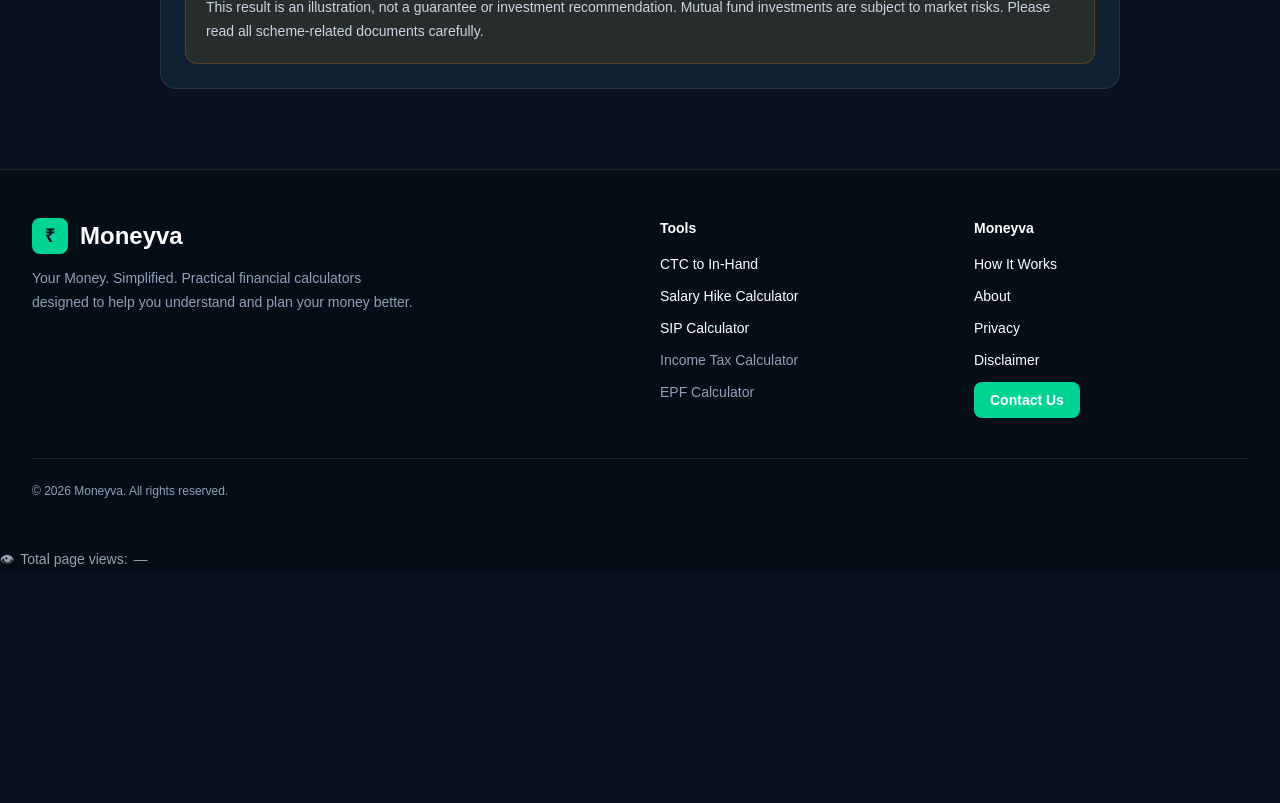
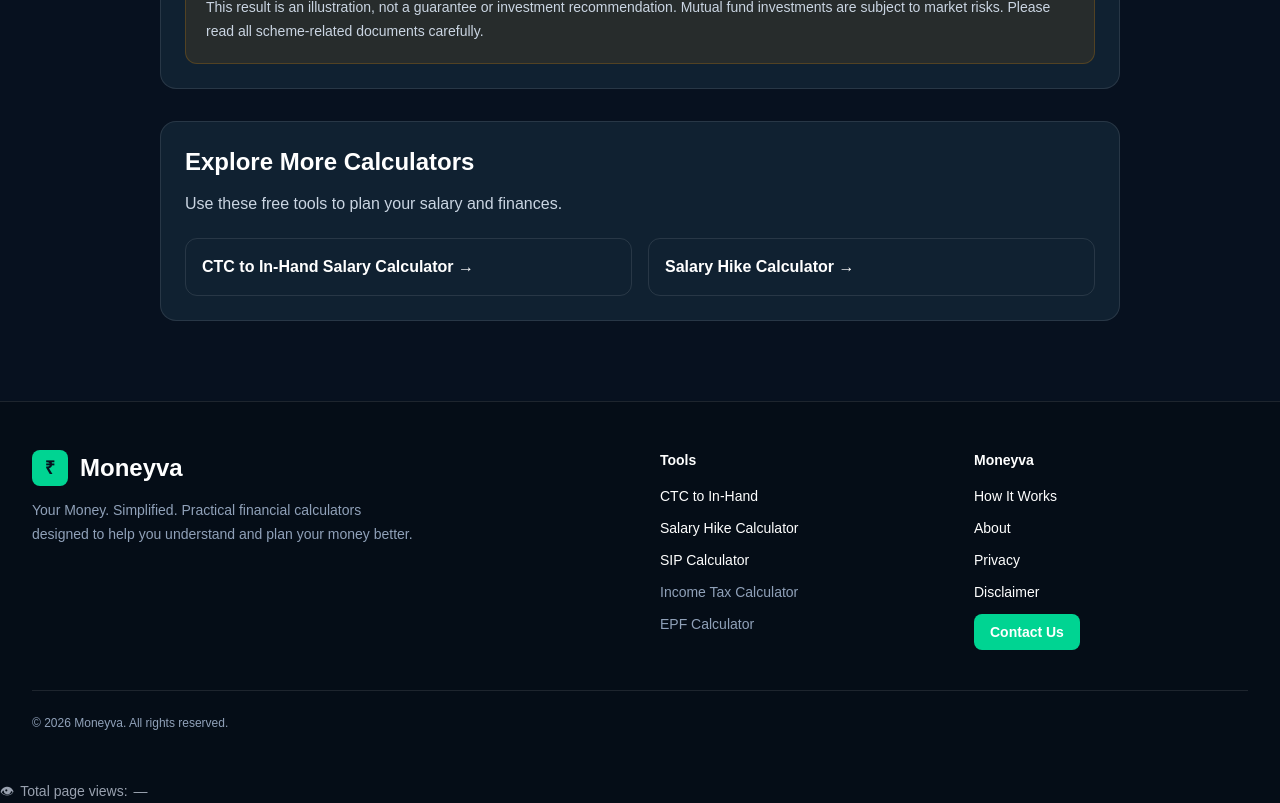
Before and after one commit to Raghawendrasinha/moneyva, a Next.js app: page /sip-calculator in a window 1280 px wide. Shown: the part 1260-2063 px from the top of the page. Before the commit the page ends 1831 px from the top, so only its background shows below. Built offline with nearby package versions, Linux system fonts and the light colour scheme; no server answers; the database is empty.

Commit message:
SEO: improve SIP calculator internal linking

```diff
--- a/app/layout.tsx
+++ b/app/layout.tsx
@@ -64,7 +64,7 @@ const websiteJsonLd = {
   name: "Moneyva",
   url: "https://www.moneyva.in/",
   description:
-    "Free salary and financial calculators for India, including CTC, in-hand salary and salary hike calculators.",
+    "Free salary and financial calculators for India, including CTC, in-hand salary, salary hike and SIP calculators.",
   inLanguage: "en-IN",
 };
 
--- a/app/sip-calculator/page.tsx
+++ b/app/sip-calculator/page.tsx
@@ -35,6 +35,10 @@ const content = {
     disclaimerTitle: "Important disclaimer",
     disclaimer:
       "This result is an illustration, not a guarantee or investment recommendation. Mutual fund investments are subject to market risks. Please read all scheme-related documents carefully.",
+    relatedTitle: "Explore More Calculators",
+    relatedDescription: "Use these free tools to plan your salary and finances.",
+    ctcCalculator: "CTC to In-Hand Salary Calculator",
+    salaryHikeCalculator: "Salary Hike Calculator",
     home: "Home",
     invalidInvestment: "Enter a monthly investment above ₹0.",
     invalidReturn: "Enter an annual return between 0% and 20%.",
@@ -69,6 +73,10 @@ const content = {
     disclaimerTitle: "महत्वपूर्ण डिस्क्लेमर",
     disclaimer:
       "यह केवल अनुमान है, रिटर्न की गारंटी या निवेश की सलाह नहीं। म्यूचुअल फंड निवेश बाजार जोखिमों के अधीन हैं। निवेश करने से पहले योजना से जुड़े सभी दस्तावेज ध्यान से पढ़ें।",
+    relatedTitle: "अन्य कैलकुलेटर देखें",
+    relatedDescription: "अपनी सैलरी और वित्तीय योजना के लिए इन मुफ्त टूल्स का उपयोग करें।",
+    ctcCalculator: "CTC से इन-हैंड सैलरी कैलकुलेटर",
+    salaryHikeCalculator: "सैलरी हाइक कैलकुलेटर",
     home: "होम",
     invalidInvestment: "₹0 से अधिक मासिक निवेश दर्ज करें।",
     invalidReturn: "0% से 20% के बीच वार्षिक रिटर्न दर्ज करें।",
@@ -327,6 +335,27 @@ export default function SipCalculatorPage() {
             </p>
           </div>
         </section>
+
+        <section className="mt-8 rounded-2xl border border-slate-200 bg-white p-6 dark:border-white/10 dark:bg-[#102131]">
+          <h2 className="text-2xl font-bold">{t.relatedTitle}</h2>
+          <p className="mt-3 leading-7 text-slate-600 dark:text-slate-300">
+            {t.relatedDescription}
+          </p>
+          <div className="mt-5 grid gap-4 sm:grid-cols-2">
+            <Link
+              href="/ctc-calculator"
+              className="rounded-xl border border-slate-200 p-4 font-semibold text-blue-700 transition hover:border-blue-400 hover:bg-blue-50 dark:border-white/10 dark:text-blue-300 dark:hover:bg-white/5"
+            >
+              {t.ctcCalculator} →
+            </Link>
+            <Link
+              href="/salary-hike-calculator"
+              className="rounded-xl border border-slate-200 p-4 font-semibold text-blue-700 transition hover:border-blue-400 hover:bg-blue-50 dark:border-white/10 dark:text-blue-300 dark:hover:bg-white/5"
+            >
+              {t.salaryHikeCalculator} →
+            </Link>
+          </div>
+        </section>
       </section>
     </main>
   );
```
